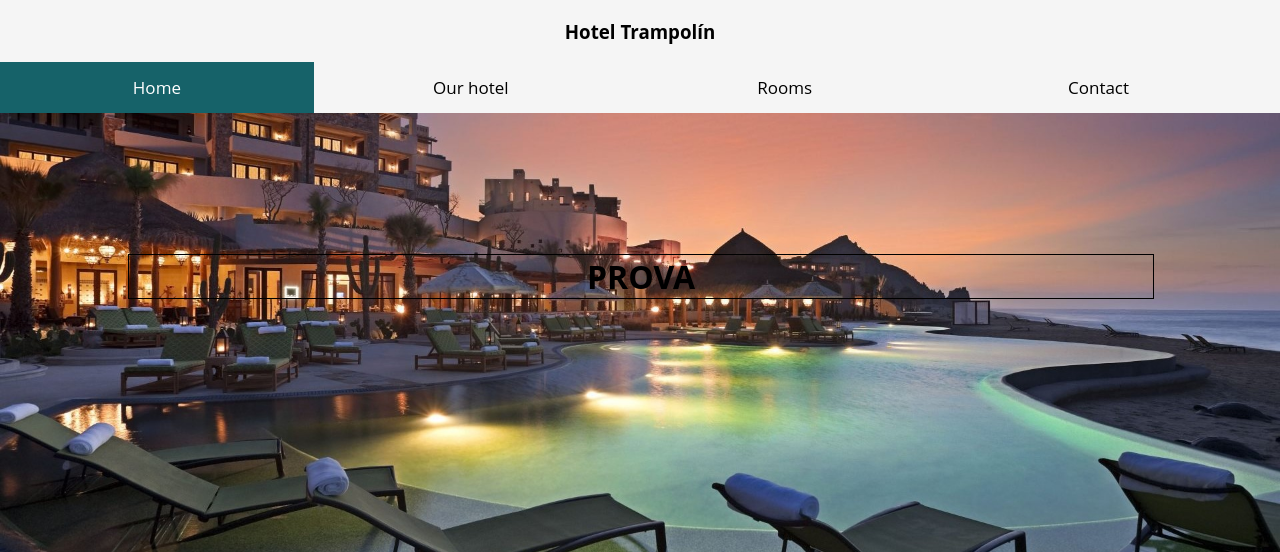
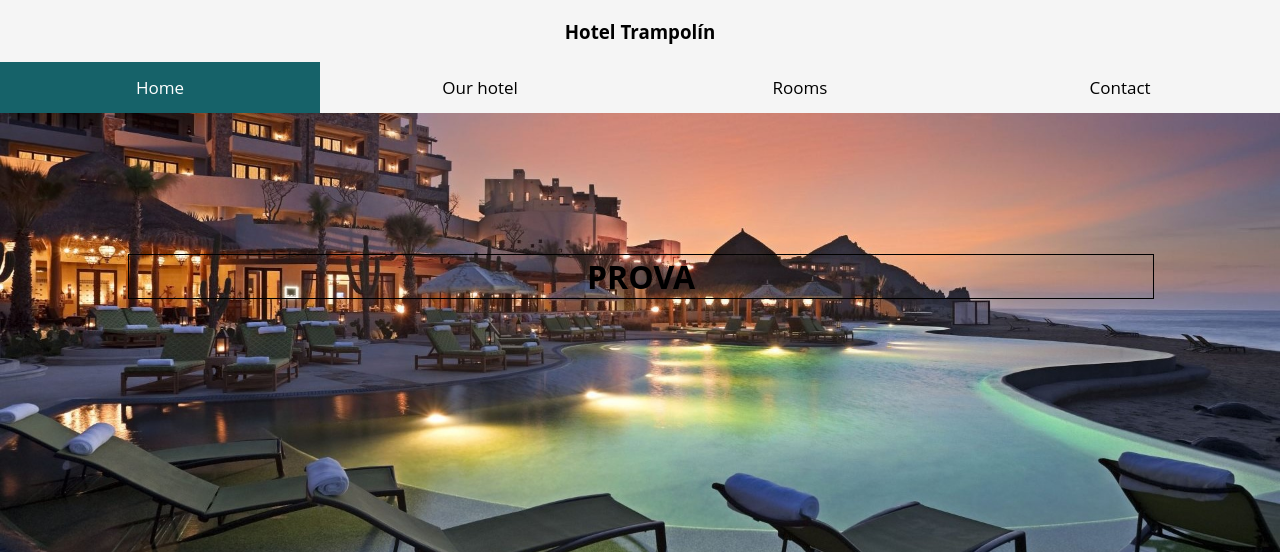
Before and after one commit to agomez1999/GestioHotelera, a PHP site: page /inici.php in a window 1280 px wide. Shown: the top 552 px of the page. Run offline with PHP 8.4, Linux system fonts and the light colour scheme; some libraries are stand-ins or nearby versions.

Commit message:
nav.php now uses grid structure

```diff
--- a/Web/nav.php
+++ b/Web/nav.php
@@ -5,10 +5,10 @@
           <h3 class="title">Hotel Trampolín</h3>
      </div>
      <div class="header-nav">
-          <a class="nav-items" id="home" href="inici.php">Home</a>
-          <a class="nav-items" id="hotel" href="aboutus.php">Our hotel</a>
-          <a class="nav-items" id="rooms" href="rooms.php">Rooms</a>
-          <a class="nav-items" id="contact" href="contact.php">Contact</a>
+          <a id="home" href="inici.php">Home</a>
+          <a id="hotel" href="aboutus.php">Our hotel</a>
+          <a id="rooms" href="rooms.php">Rooms</a>
+          <a id="contact" href="contact.php">Contact</a>
      </div>
 </div>
 <script href="script.js"></script>
--- a/Web/style.css
+++ b/Web/style.css
@@ -21,6 +21,21 @@ body {
     text-align: center;
 }
 
+#home {
+    grid-area: 1 / 1 / 2 / 2;
+}
+
+#hotel {
+    grid-area: 1 / 2 / 2 / 3;
+}
+
+#rooms {
+    grid-area: 1 / 3 / 2 / 4;
+}
+#contact {
+    grid-area: 1 / 4 / 2 / 5;
+}
+
 .header-container {
     display: flex;
     flex-direction: column;
@@ -33,6 +48,11 @@ body {
 }
 
 .header-nav {
+    display: grid;
+    grid-template-columns: repeat(4, 1fr);
+    grid-template-rows: 1fr;
+    grid-column-gap: 0px;
+    grid-row-gap: 0px;
     background-color: #F5F5F5;
     overflow: hidden;
 }
@@ -54,10 +74,6 @@ body {
 .header-nav a.active {
     background-color: #166269;
     color: white;
-}
-
-.nav-items {
-    width: 22.02%;
 }
 
 /* HOME - BODY */
```
